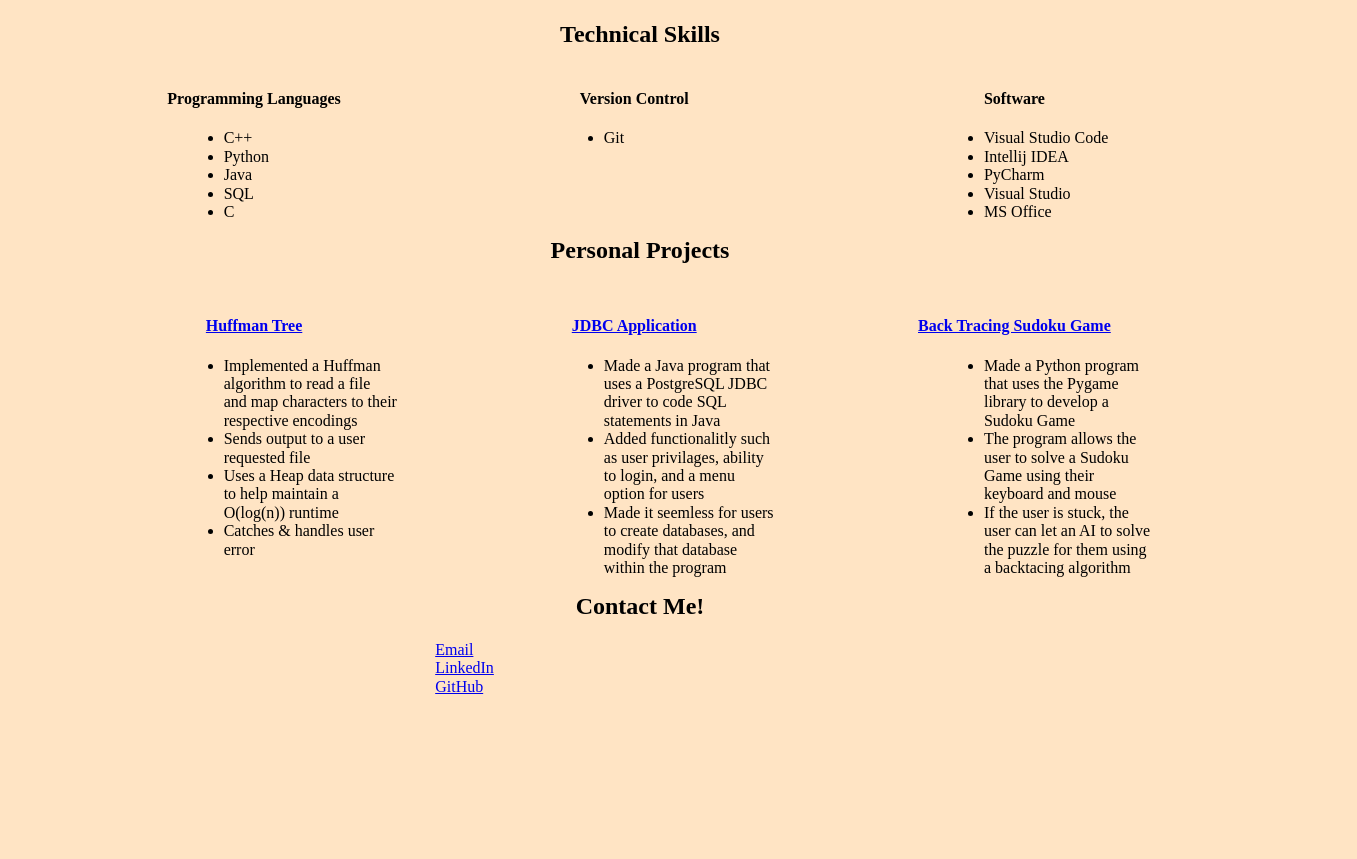
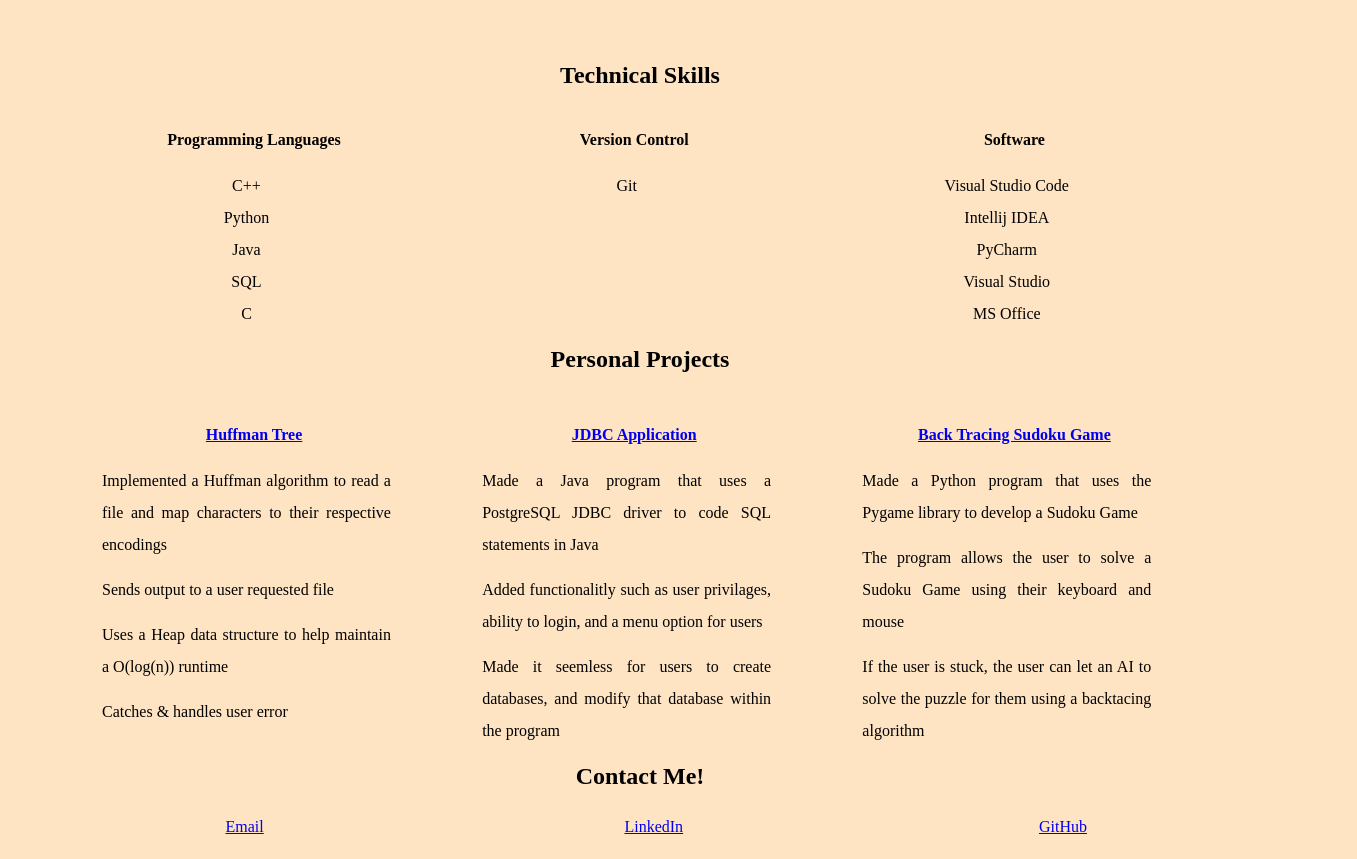
Before and after one commit to SPatel29/imtd-project-02, a plain HTML site: page index.html in a window 1280 px wide. Shown: the part 400-1259 px from the top of the page, 1357 px wide, since content can reach past the window. Before the commit the page ends 1112 px from the top, so only its background shows below. Drawn offline with Linux system fonts and the light colour scheme.

Commit message:
finished layout structure

```diff
--- a/css/styles.css
+++ b/css/styles.css
@@ -36,7 +36,6 @@ h4 {
 }
 .list ul {
   padding: 0;
-  margin-left: 40%;
 }
 
 .video-content {
@@ -174,7 +173,6 @@ h3 {
   display: block;
   position: relative;
   float: left;
-  margin-right: 2em;
 }
 
 .contact li a {
@@ -182,9 +180,7 @@ h3 {
 }
 
 .contact ul{
-  width: 90%;
   overflow: hidden;
-  margin-left: 30%;
 
 }
 
@@ -243,6 +239,7 @@ h3 {
 
   h2 {
     text-align: center;
+    margin-top: 2em;
   }
 
   .page-content {
@@ -262,7 +259,8 @@ h3 {
   .list li{
     margin-left: 0;
     width: 95%;
-    text-align: left;
+    text-align: center;
+    list-style: none;
   }
 
 
@@ -275,4 +273,13 @@ h3 {
   .projects{
     clear: both;
   }
+
+ li.just{
+    text-align: justify;
+    margin-bottom: 0.8em;
+  }
+li{
+  line-height: 2em;
 }
+
+}
--- a/index.html
+++ b/index.html
@@ -79,15 +79,15 @@
         </h4>
         <div class="list">
           <ul>
-            <li>
+            <li class="just">
               Implemented a Huffman algorithm to read a file and map characters
               to their respective encodings
             </li>
-            <li>Sends output to a user requested file</li>
-            <li>
+            <li class="just">Sends output to a user requested file</li>
+            <li class="just">
               Uses a Heap data structure to help maintain a O(log(n)) runtime
             </li>
-            <li>Catches & handles user error</li>
+            <li class="just">Catches & handles user error</li>
           </ul>
         </div>
       </div>
@@ -99,15 +99,15 @@
         </h4>
         <div class="list">
           <ul>
-            <li>
+            <li class="just">
               Made a Java program that uses a PostgreSQL JDBC driver to code SQL
               statements in Java
             </li>
-            <li>
+            <li class="just">
               Added functionalitly such as user privilages, ability to login,
               and a menu option for users
             </li>
-            <li>
+            <li class="just">
               Made it seemless for users to create databases, and modify that
               database within the program
             </li>
@@ -122,15 +122,15 @@
         </h4>
         <div class="list">
           <ul>
-            <li>
+            <li class="just">
               Made a Python program that uses the Pygame library to develop a
               Sudoku Game
             </li>
-            <li>
+            <li class="just">
               The program allows the user to solve a Sudoku Game using their
               keyboard and mouse
             </li>
-            <li>
+            <li class="just">
               If the user is stuck, the user can let an AI to solve the puzzle
               for them using a backtacing algorithm
             </li>
@@ -140,13 +140,14 @@
     </section>
     <footer class="contact">
       <h2>Contact Me!</h2>
-      <div class="list">
-        <ul>
-          <li><a href="mailto:sunnypatelc9@gmail.com">Email</a></li>
-          <li><a href="https://www.linkedin.com/in/sunnyp-c9/">LinkedIn</a></li>
-          <li><a href="https://github.com/SPatel29">GitHub</a></li>
+      <div class="contact-container">
+         <ul>
+          <li class="left"><a href="mailto:sunnypatelc9@gmail.com">Email</a></li>
+          <li class="center"><a href="https://www.linkedin.com/in/sunnyp-c9/">LinkedIn</a></li>
+          <li class="right"><a href="https://github.com/SPatel29">GitHub</a></li>
         </ul>
       </div>
+
     </footer>
   </body>
 </html>
```
